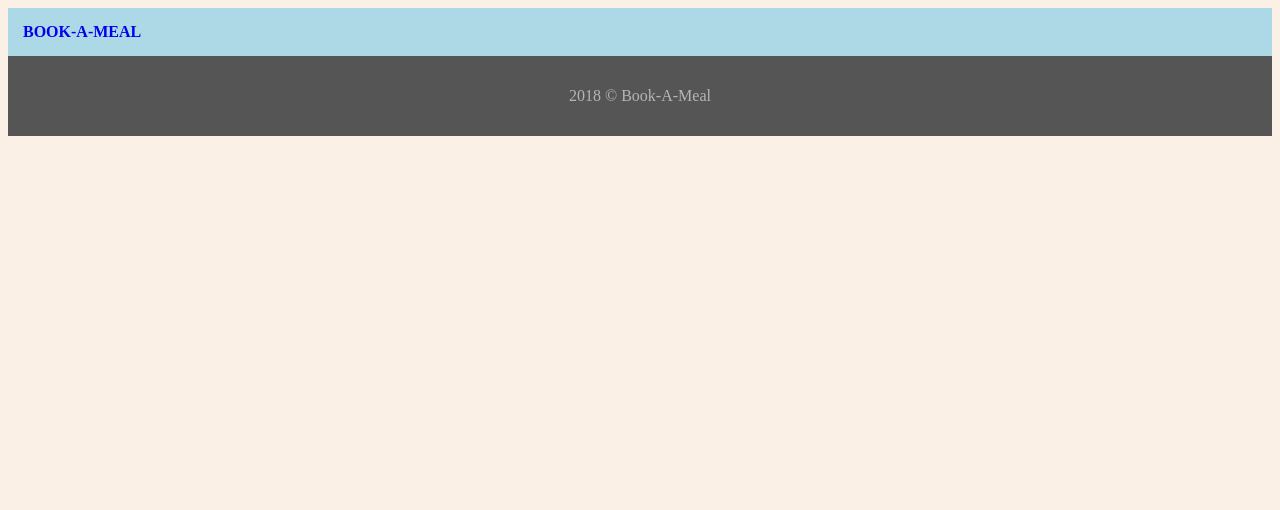
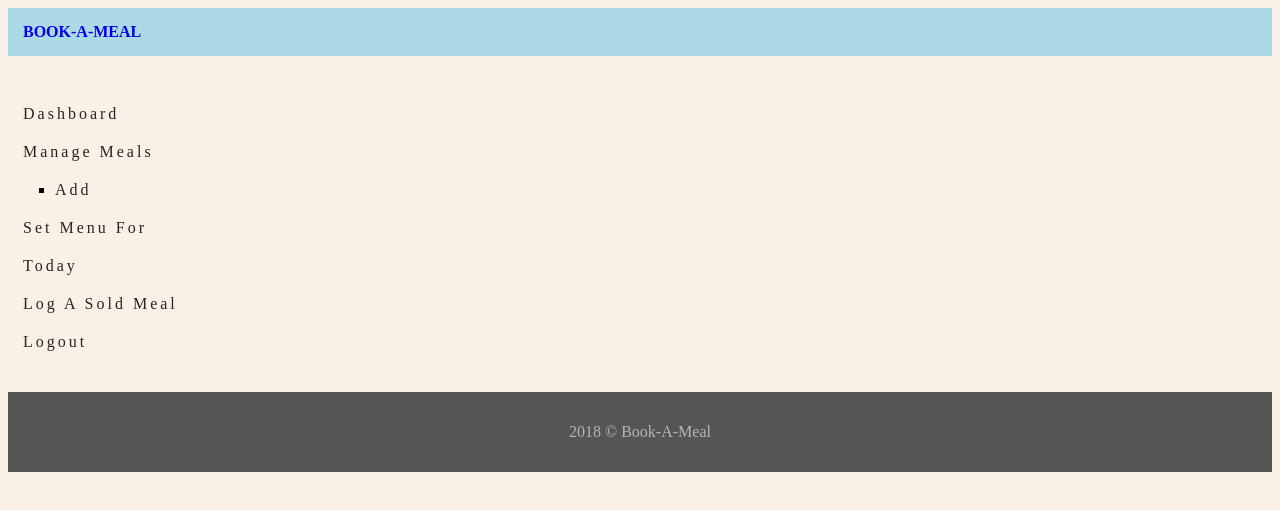
Before and after one commit to slimsolz/Book_A_Meal, a plain HTML site: page UI/caterer/sold_meal.html in a window 1280 px wide. Drawn offline with Linux system fonts and the light colour scheme.

Commit message:
Add side navigation bar

```diff
--- a/UI/caterer/sold_meal.html
+++ b/UI/caterer/sold_meal.html
@@ -21,6 +21,25 @@
 		</div>
 		<!-- End header -->
 
+				<section class="main">
+			<div class="row">
+				<div class="col-2 col-s-3 left-nav">
+					<ul class="subjects">
+						<li><a href="dashboard.html" >Dashboard</a></li>
+						<li><a href="manage_meal.html">Manage Meals</a>
+							<ul class="pages">
+								<li><a href="add_meal.html">Add</a></li>
+							</ul>
+						</li>
+						<li><a href="set_menu.html">Set Menu For Today</a></li>
+						<li><a href="sold_meal.html">Log A Sold Meal</a></li>
+						<li><a href="../signin.html">Logout</a></li>
+					</ul>
+				</div>
+		</section>
+		<!-- End Main Section -->
+
+
 
 		<!-- Footer -->
 	    <footer>
```
